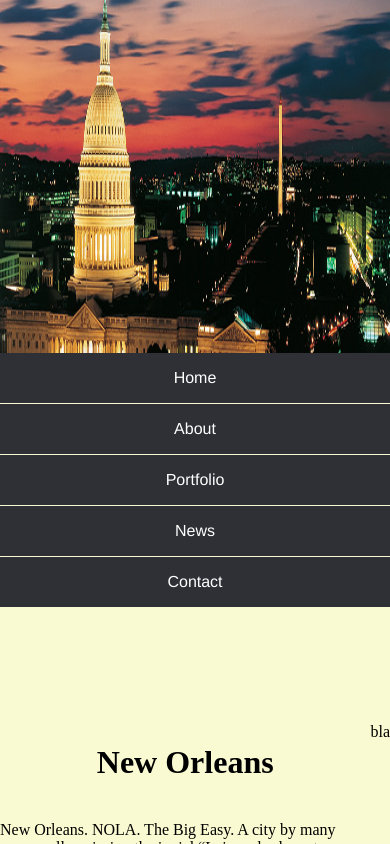
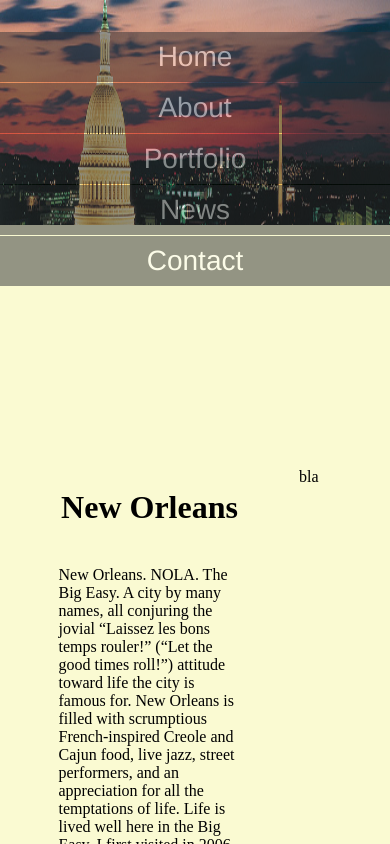
Before and after one commit to rhapsodi/testgithub.io, a plain HTML site: page index.html in a window 390 px wide. Drawn offline with Linux system fonts and the light colour scheme; a script that the page names is missing; files whose address does not match are found by name.

Commit message:
Update design.css

```diff
--- a/css/design.css
+++ b/css/design.css
@@ -64,6 +64,21 @@ overflow:hidden;
 
 /*---------------------------------------------------------------------------------------------------------------*/
 /*Strip the ul of padding and list styling*/
+
+
+nav{
+	opacity: 0.5;
+	position:absolute;
+	margin-left:auto;
+	 margin-right: auto;
+	 left:30%;
+	 right:0;
+	 font-size: 28px;
+	 position: fixed;
+	 top: 32px;
+	  display: flex;
+	  flex-wrap: nowrap;
+}
 ul {
 	list-style-type:none;
 	margin:0;
@@ -139,6 +154,13 @@ ul li a:hover + .hidden, .hidden:hover {
 /*Responsive Styles*/
 
 @media screen and (max-width : 760px){
+	nav{
+	opacity: 0.5;
+	position:absolute;
+	margin-left:auto;
+	 margin-right: auto;
+	 left:0;
+}
 	/*Make dropdown links appear inline*/
 	ul {
 		position: static;
@@ -159,3 +181,10 @@ ul li a:hover + .hidden, .hidden:hover {
 .link{
 	text-decoration: none; color:lightgoldenrodyellow;
 }
+
+#artikel{
+	flex: 2;
+	border-right-width: 1px;
+	padding-left:15%;
+	padding-right: 15%;
+}
```
